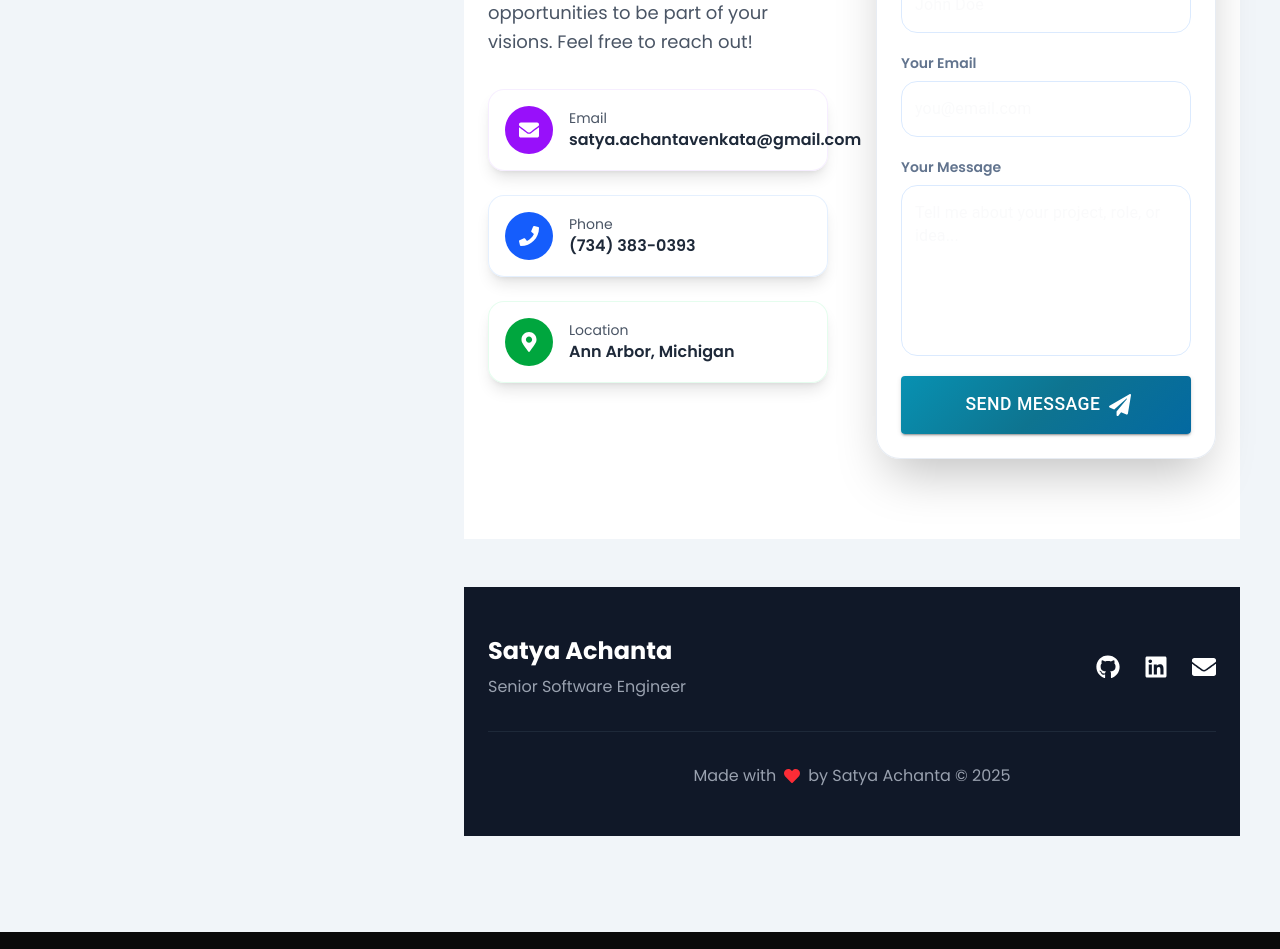
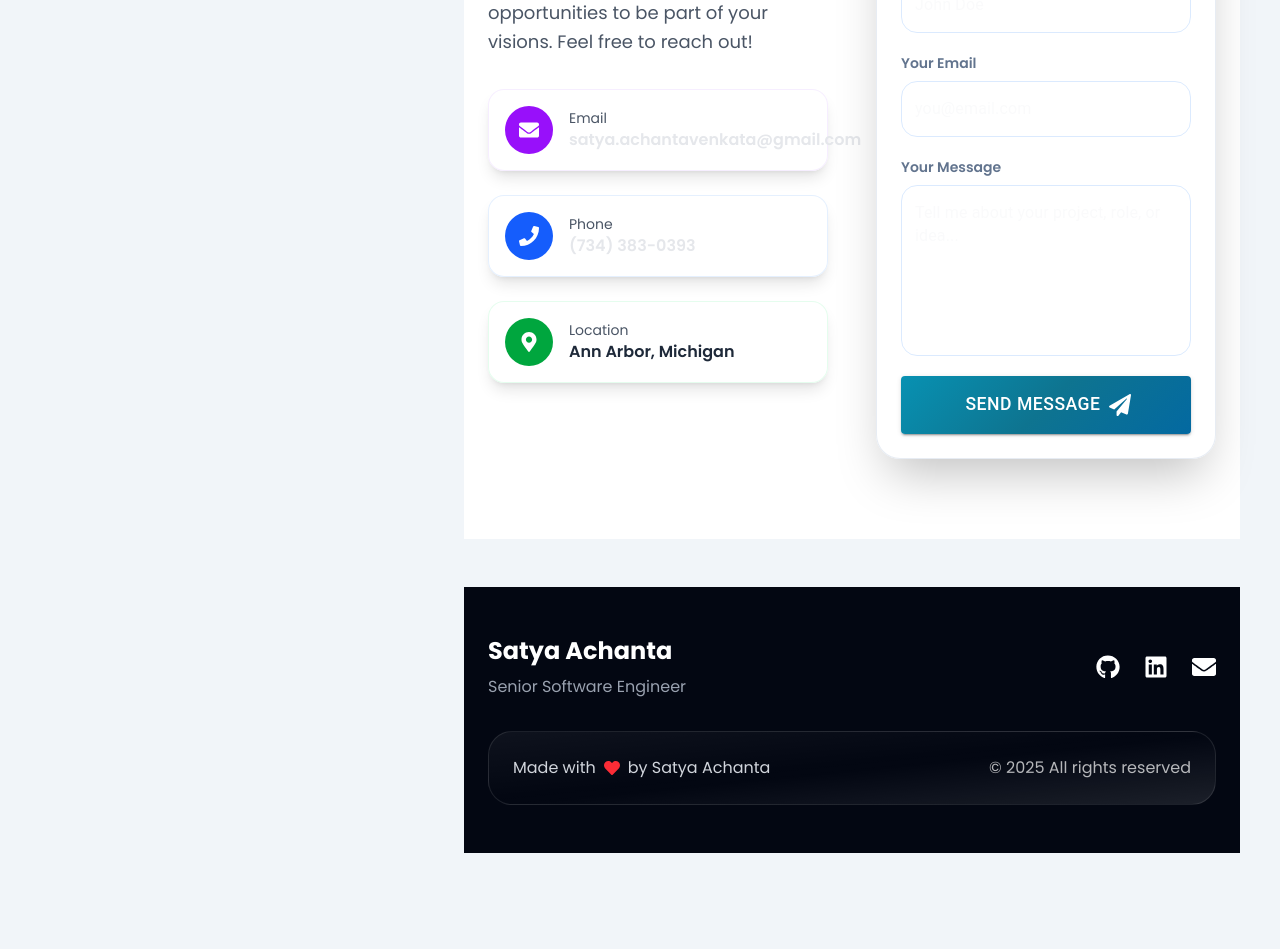
Before and after one commit to SatyaAchanta/portfolio, a Next.js app: page / in a window 1280 px wide. Shown: the part 9020-9969 px from the top of the page. Built offline with nearby package versions, Linux system fonts and the light colour scheme.

Commit message:
Fixed elements in footer

```diff
--- a/components/Contact.tsx
+++ b/components/Contact.tsx
@@ -104,7 +104,7 @@ export default function Contact() {
                     </p>
                     <a
                       href="mailto:satya.achantavenkata@gmail.com"
-                      className="text-gray-800 dark:text-white font-semibold hover:text-purple-600 wrap-normal"
+                      className="break-words text-gray-200 dark:text-white font-semibold hover:text-purple-300"
                     >
                       satya.achantavenkata@gmail.com
                     </a>
@@ -124,7 +124,7 @@ export default function Contact() {
                     </p>
                     <a
                       href="tel:+17343830393"
-                      className="text-gray-800 dark:text-white font-semibold hover:text-blue-600 wrap-normal"
+                      className="break-words text-gray-200 dark:text-white font-semibold hover:text-blue-300"
                     >
                       (734) 383-0393
                     </a>
--- a/components/Footer.tsx
+++ b/components/Footer.tsx
@@ -1,25 +1,26 @@
-'use client';
+"use client";
 
-import { FaGithub, FaLinkedin, FaEnvelope, FaHeart } from 'react-icons/fa';
+import { FaGithub, FaLinkedin, FaEnvelope, FaHeart } from "react-icons/fa";
 
 export default function Footer() {
   const currentYear = new Date().getFullYear();
 
   return (
-    <footer className="bg-gray-900 text-white py-12">
+    <footer className="bg-gray-950 text-white py-12">
       <div className="container mx-auto px-6">
-        <div className="flex flex-col md:flex-row justify-between items-center gap-6">
+        <div className="flex flex-col gap-8">
+          <div className="flex flex-col gap-6 md:flex-row md:items-center md:justify-between">
             <div className="text-center md:text-left">
               <h3 className="text-2xl font-bold mb-2">Satya Achanta</h3>
               <p className="text-gray-400">Senior Software Engineer</p>
             </div>
 
-          <div className="flex gap-6 text-2xl">
+            <div className="flex justify-center gap-6 text-2xl md:justify-end">
               <a
                 href="https://github.com/satyaachanta"
                 target="_blank"
                 rel="noopener noreferrer"
-              className="hover:text-purple-400 transition-colors duration-300"
+                className="transition-colors duration-300 hover:text-purple-400"
                 aria-label="GitHub"
               >
                 <FaGithub />
@@ -28,14 +29,14 @@ export default function Footer() {
                 href="https://linkedin.com/in/satyaachanta"
                 target="_blank"
                 rel="noopener noreferrer"
-              className="hover:text-blue-400 transition-colors duration-300"
+                className="transition-colors duration-300 hover:text-blue-400"
                 aria-label="LinkedIn"
               >
                 <FaLinkedin />
               </a>
               <a
                 href="mailto:satya.achantavenkata@gmail.com"
-              className="hover:text-pink-400 transition-colors duration-300"
+                className="transition-colors duration-300 hover:text-pink-400"
                 aria-label="Email"
               >
                 <FaEnvelope />
@@ -43,10 +44,16 @@ export default function Footer() {
             </div>
           </div>
 
-        <div className="mt-8 pt-8 border-t border-gray-800 text-center text-gray-400">
+          <div className="rounded-3xl border border-white/10 bg-gradient-to-br from-white/5 via-white/0 to-white/10 p-6 text-gray-300">
+            <div className="flex flex-col gap-4 text-center text-sm sm:flex-row sm:items-center sm:justify-between sm:text-base">
               <p className="flex items-center justify-center gap-2">
-            Made with <FaHeart className="text-red-500" /> by Satya Achanta © {currentYear}
+                Made with <FaHeart className="text-red-500" /> by Satya Achanta
               </p>
+              <p className="text-white/70">
+                © {currentYear} All rights reserved
+              </p>
+            </div>
+          </div>
         </div>
       </div>
     </footer>
```
Lines whose indentation alone changed are shown as unchanged.
